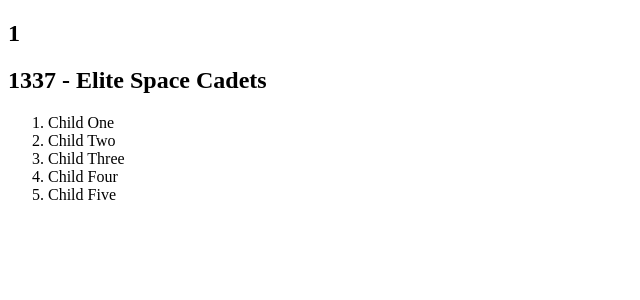
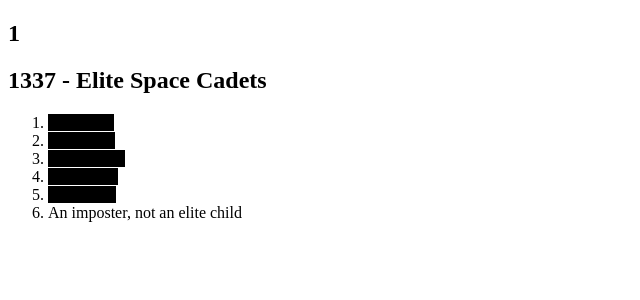
Before and after one commit to kkrita/kkrita-github-io-src, an Angular app: page /item/1 in a window 1280 px wide. Shown: the top 300 px of the page, without its empty margins (0-640 px from the left). Built offline with nearby package versions, Linux system fonts and the light colour scheme.

Commit message:
add changes

```diff
--- a/angular.json
+++ b/angular.json
@@ -30,6 +30,11 @@
             "styles": [
               "src/styles.sass"
             ],
+            "stylePreprocessorOptions": {
+              "includePaths": [
+                "src"
+              ]
+            },
             "scripts": []
           },
           "configurations": {
--- /dev/null
+++ b/src/_variables.sass
@@ -0,0 +1,3 @@
+
+$success: #00C853
+$failure: #d50000
--- a/src/app/item/item.component.html
+++ b/src/app/item/item.component.html
@@ -7,7 +7,10 @@
     </h2>
     <ol>
         <li *ngFor="let child of item.children">
-            <span *ngIf="child.parentId === item.id">
+            <span *ngIf="child.parentId === item.id" class="child">
+                {{ child.title }}
+            </span>
+            <span *ngIf="child.parentId !== item.id" class="imposter">
                 {{ child.title }}
             </span>
         </li>
--- a/src/app/item/item.component.sass
+++ b/src/app/item/item.component.sass
@@ -0,0 +1,6 @@
+@import 'variables'
+
+.child
+    background-color: #000000
+    &:hover
+        background-color: #ffffff
--- a/src/app/item/item.component.ts
+++ b/src/app/item/item.component.ts
@@ -33,6 +33,7 @@ export class ItemComponent implements OnInit {
     item.id = 1337;
     item.title = "Elite Space Cadets";
     item.children = this.getDummyChildren();
+    item.children.push(this.getImposterChild());
     return item;
   }
   getDummyChildren(): Array<Child> {
@@ -58,4 +59,11 @@ export class ItemComponent implements OnInit {
     childFive.title = "Child Five";
     return [childOne, childTwo, childThree, childFour, childFive];
   }
+  getImposterChild(): Child {
+    const imposter: Child = new Child();
+    imposter.id = 42;
+    imposter.parentId = 1336;
+    imposter.title = "An imposter, not an elite child";
+    return imposter;
+  }
 }
--- a/src/styles.sass
+++ b/src/styles.sass
@@ -1 +1,2 @@
 /* You can add global styles to this file, and also import other style files */
+@use 'variables'
```
